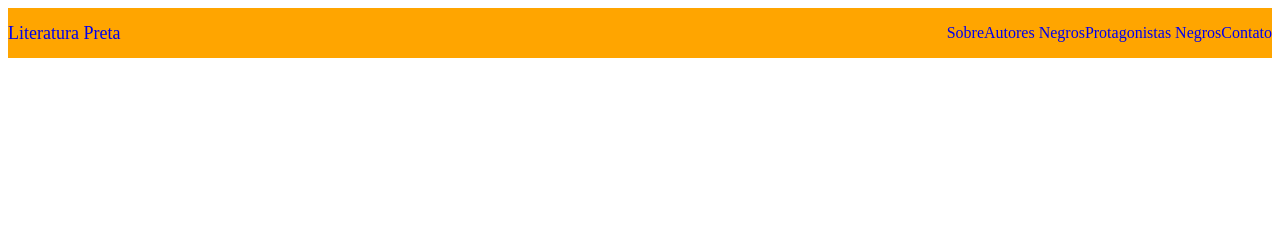
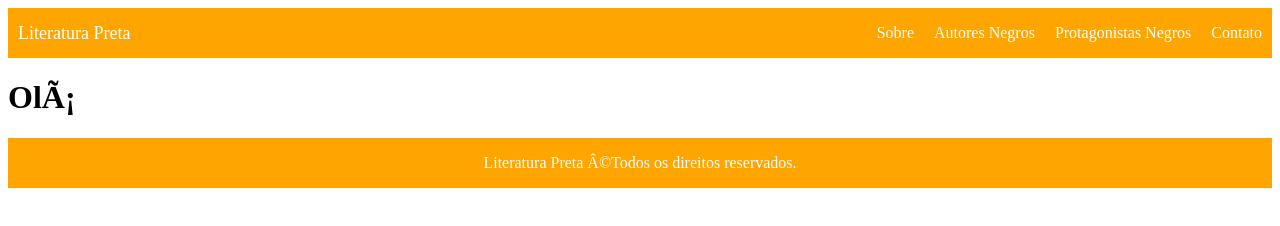
Before and after one commit to Thaiane/literatura-preta, a website: page index.html in a window 1280 px wide. Drawn offline with Linux system fonts and the light colour scheme.

Commit message:
Add footer

```diff
--- a/css/style.css
+++ b/css/style.css
@@ -1,6 +1,5 @@
 .header {
   background: orange;
-  color: white;
   display: flex;
   justify-content: space-between;
   align-items: center;
@@ -14,6 +13,27 @@
   display: flex;
 }
 
+.header a {
+  color: white;
+  margin: 10px;
+}
+
+.header a:hover {
+  color: rgb(155, 101, 0);
+  margin: 10px;
+}
+
+.footer {
+  display: flex;
+  background: orange;
+  align-items: center;
+  justify-content: center;
+}
+
+.footer p {
+  color: white;
+}
+
 a {
 	text-decoration: none;
 }
--- a/index.html
+++ b/index.html
@@ -4,6 +4,8 @@
     <title>Literatura Preta</title>
     <meta charset="uft-8">
     <meta name="viewport content=device-width, initial-scale=1, shrink-to-fit=no">
+    <link href="https://fonts.googleapis.com/css2?family=Nunito:ital,wght@0,400;0,700;1,400&display=swap"
+		rel="stylesheet">
     <link rel="stylesheet" type="text/css" href="./css/style.css">
   </head>
   <body>
@@ -20,5 +22,11 @@
         </ul>
       </div>
     </header>
+    <div>
+      <h1>Olá</h1>
+    </div>
+    <footer class="footer">
+			<p>Literatura Preta ©Todos os direitos reservados.</p>
+		</footer>
   </body>
 </html>
```
